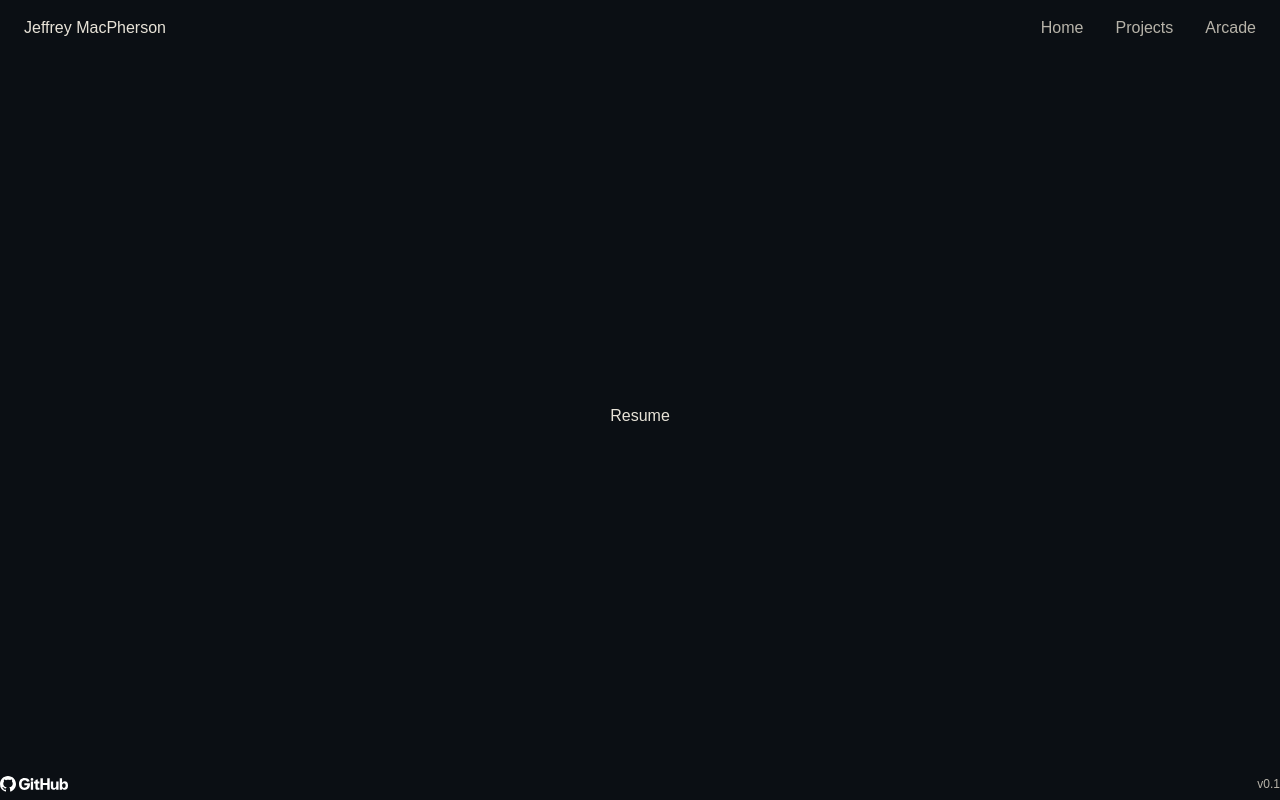
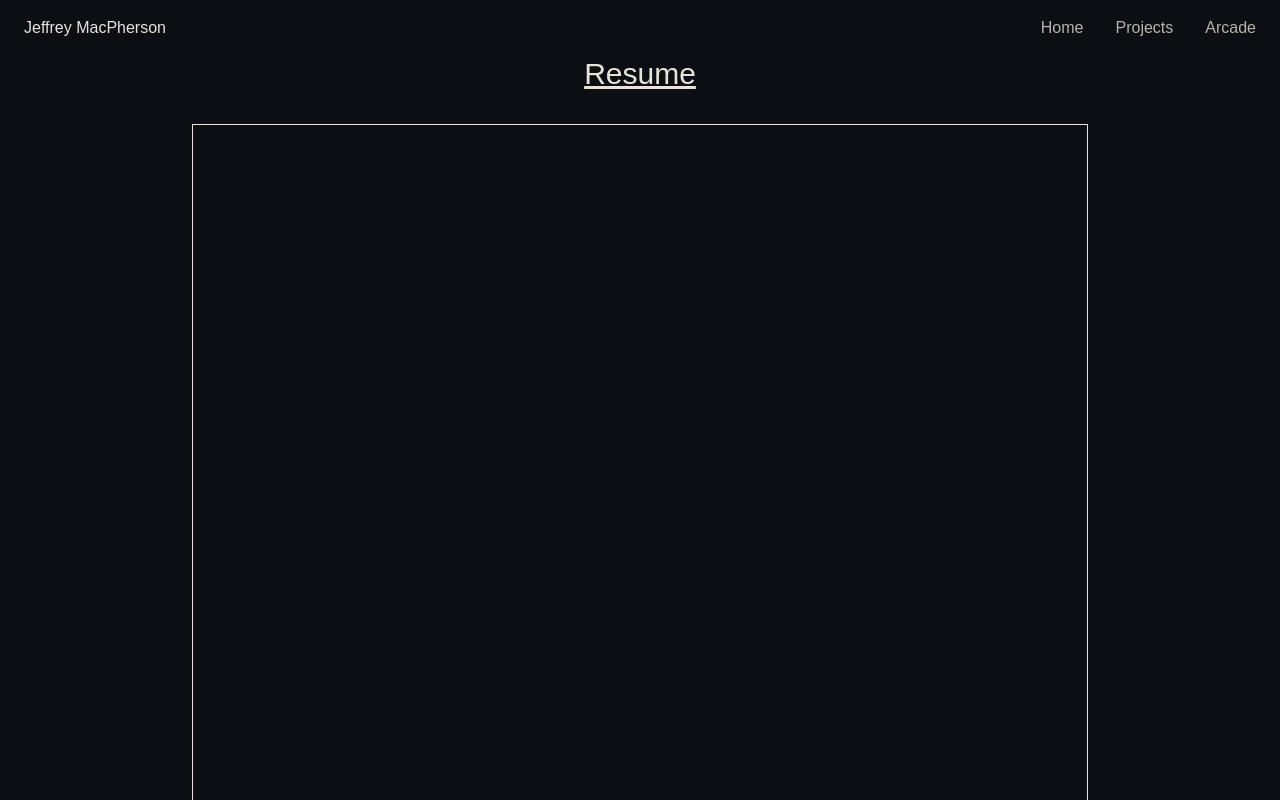
Before and after one commit to Jeffmac95/game-lab, a React (Vite) app in the folder game-lab/: page /resume in a window 1280 px wide. Shown: the top 800 px of the page. Built offline with nearby package versions, Linux system fonts and the light colour scheme; a web font is replaced by a local one.

Commit message:
added resume

```diff
--- a/game-lab/src/pages/Resume.jsx
+++ b/game-lab/src/pages/Resume.jsx
@@ -1,7 +1,14 @@
 function Resume() {
     return(
-        <div>
-            <h1>Resume</h1>
+        <div className="w-full px-6">
+            <h1 className="text-3xl text-center underline">Resume</h1>
+            <div className="mt-8 flex justify-center">
+                <iframe
+                src="/online-resume.pdf"
+                className="w-full h-250 max-w-4xl border"
+                title="Resume"
+                />
+            </div>
         </div>
     )
 }
```
